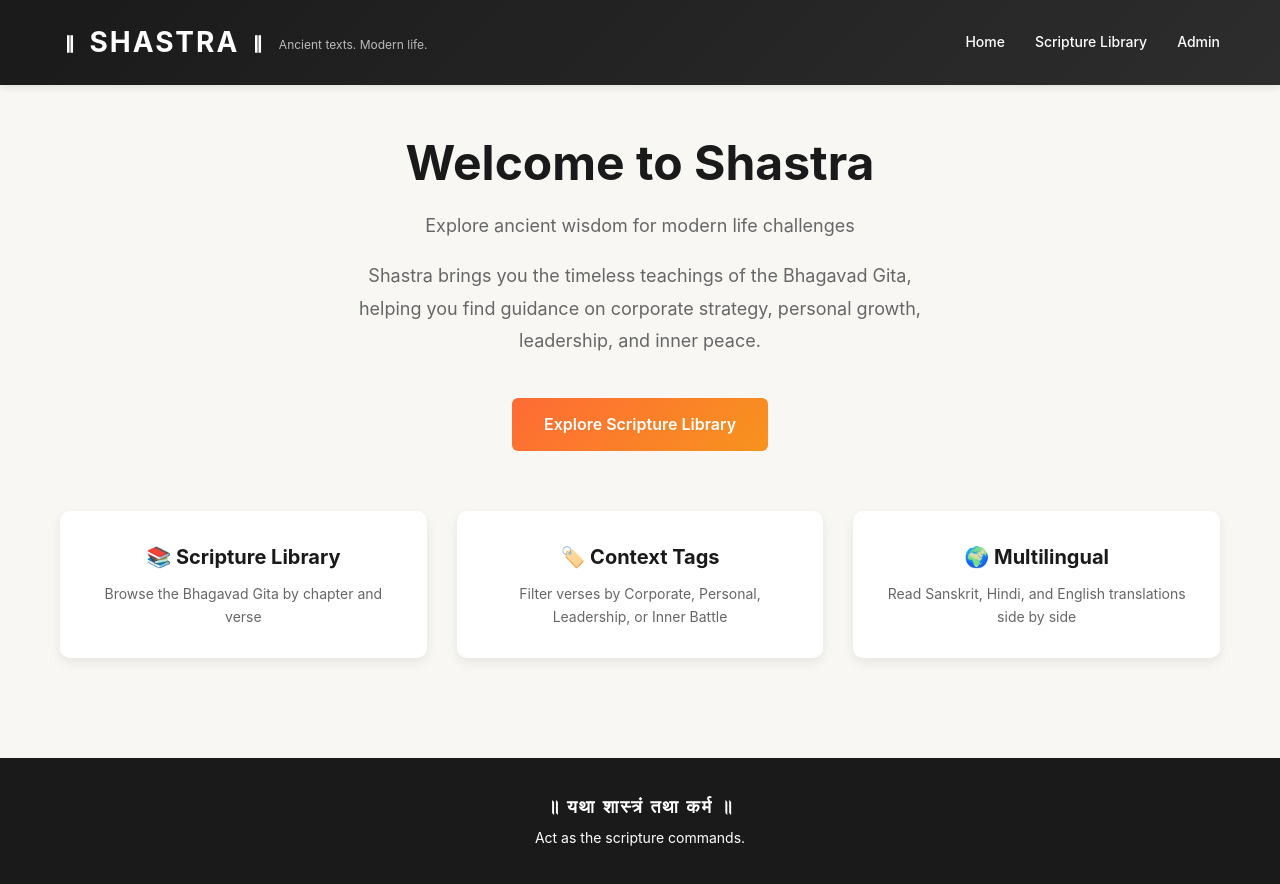
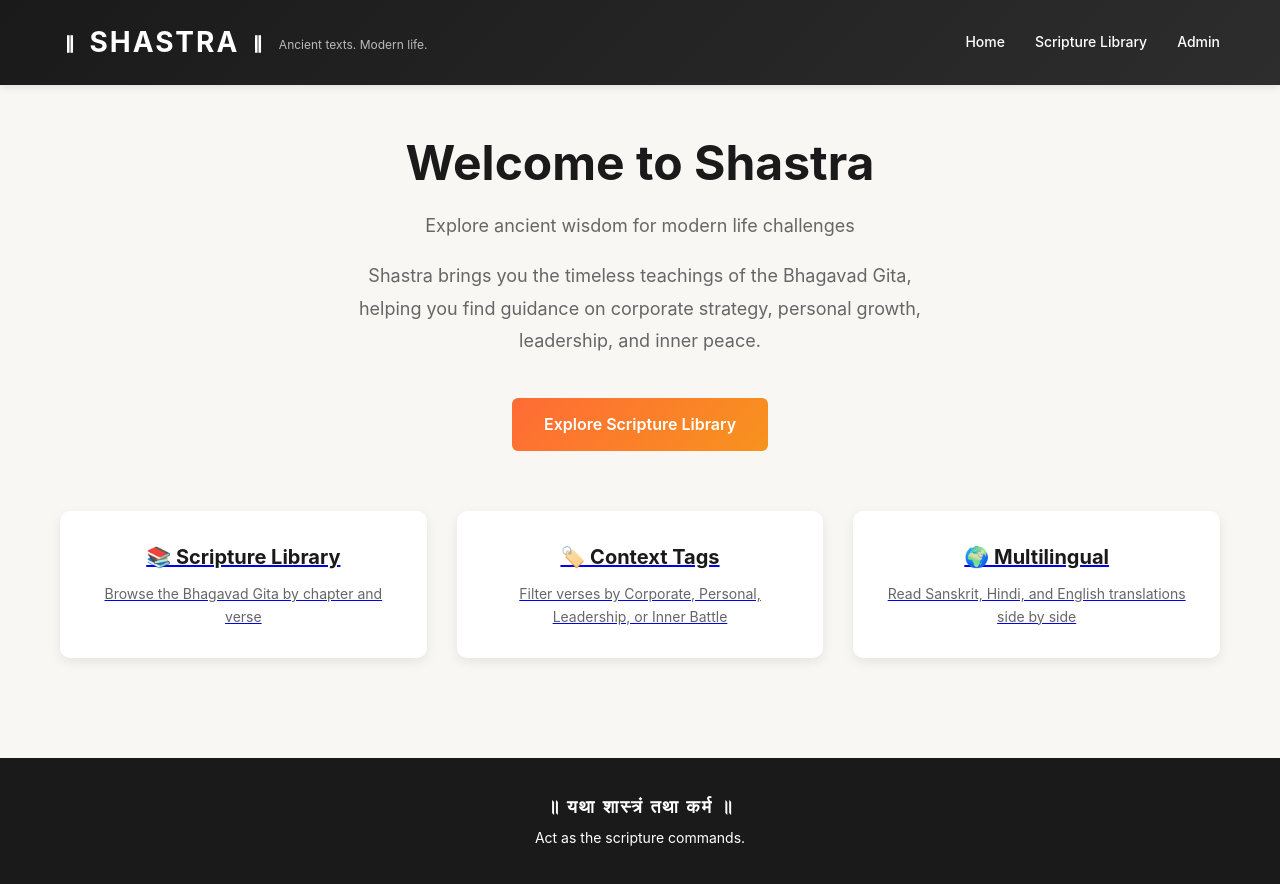
Before and after one commit to iamsudeepbhat/shastra, a React (Create React App) app: page / in a window 1280 px wide. Built offline with nearby package versions, Linux system fonts and the light colour scheme.

Commit message:
Fix: clickable feature cards + Firestore query without composite index

```diff
--- a/src/App.js
+++ b/src/App.js
@@ -54,18 +54,18 @@ function HomePage() {
       </section>
 
       <section className="features">
-        <div className="feature-card">
+        <Link to="/explorer" className="feature-card">
           <h3>📚 Scripture Library</h3>
           <p>Browse the Bhagavad Gita by chapter and verse</p>
-        </div>
-        <div className="feature-card">
+        </Link>
+        <Link to="/explorer" className="feature-card">
           <h3>🏷️ Context Tags</h3>
           <p>Filter verses by Corporate, Personal, Leadership, or Inner Battle</p>
-        </div>
-        <div className="feature-card">
+        </Link>
+        <Link to="/explorer" className="feature-card">
           <h3>🌍 Multilingual</h3>
           <p>Read Sanskrit, Hindi, and English translations side by side</p>
-        </div>
+        </Link>
       </section>
     </div>
   );
--- a/src/components/GitaExplorer.js
+++ b/src/components/GitaExplorer.js
@@ -1,6 +1,6 @@
 import React, { useState, useEffect } from 'react';
 import { db } from '../firebase';
-import { collection, query, where, getDocs, orderBy } from 'firebase/firestore';
+import { collection, query, where, getDocs } from 'firebase/firestore';
 
 const GitaExplorer = () => {
   const [chapters, setChapters] = useState([]);
@@ -35,14 +35,13 @@ const GitaExplorer = () => {
     try {
       const q = query(
         collection(db, 'shlokas'),
-        where('chapter', '==', chapterNum),
-        orderBy('verse')
+        where('chapter', '==', chapterNum)
       );
       const snapshot = await getDocs(q);
       const data = snapshot.docs.map(doc => ({
         id: doc.id,
         ...doc.data()
-      }));
+      })).sort((a, b) => a.verse - b.verse);
       setShlokas(data);
       setSelectedChapter(chapterNum);
       setSelectedTag('All');
```
